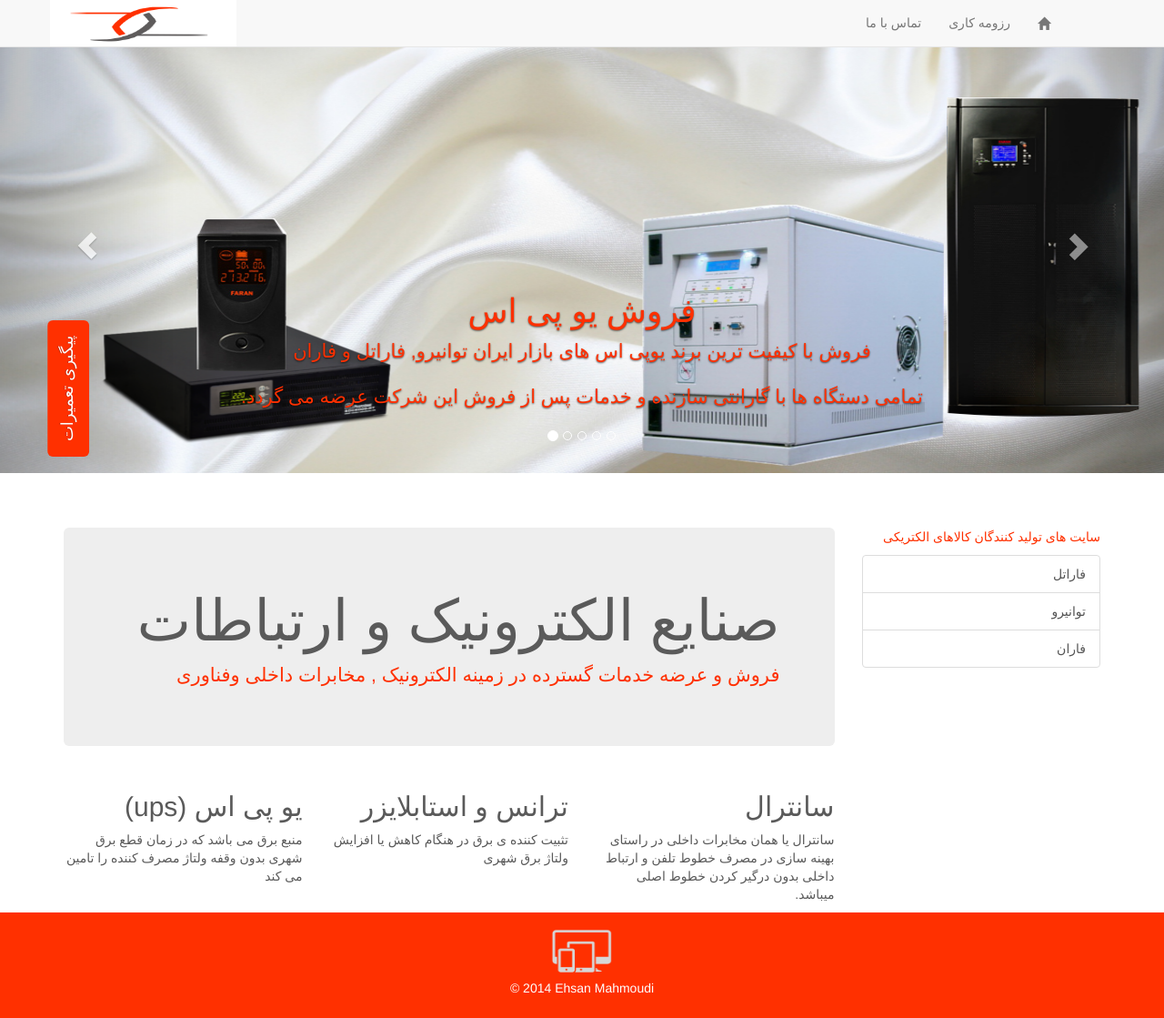
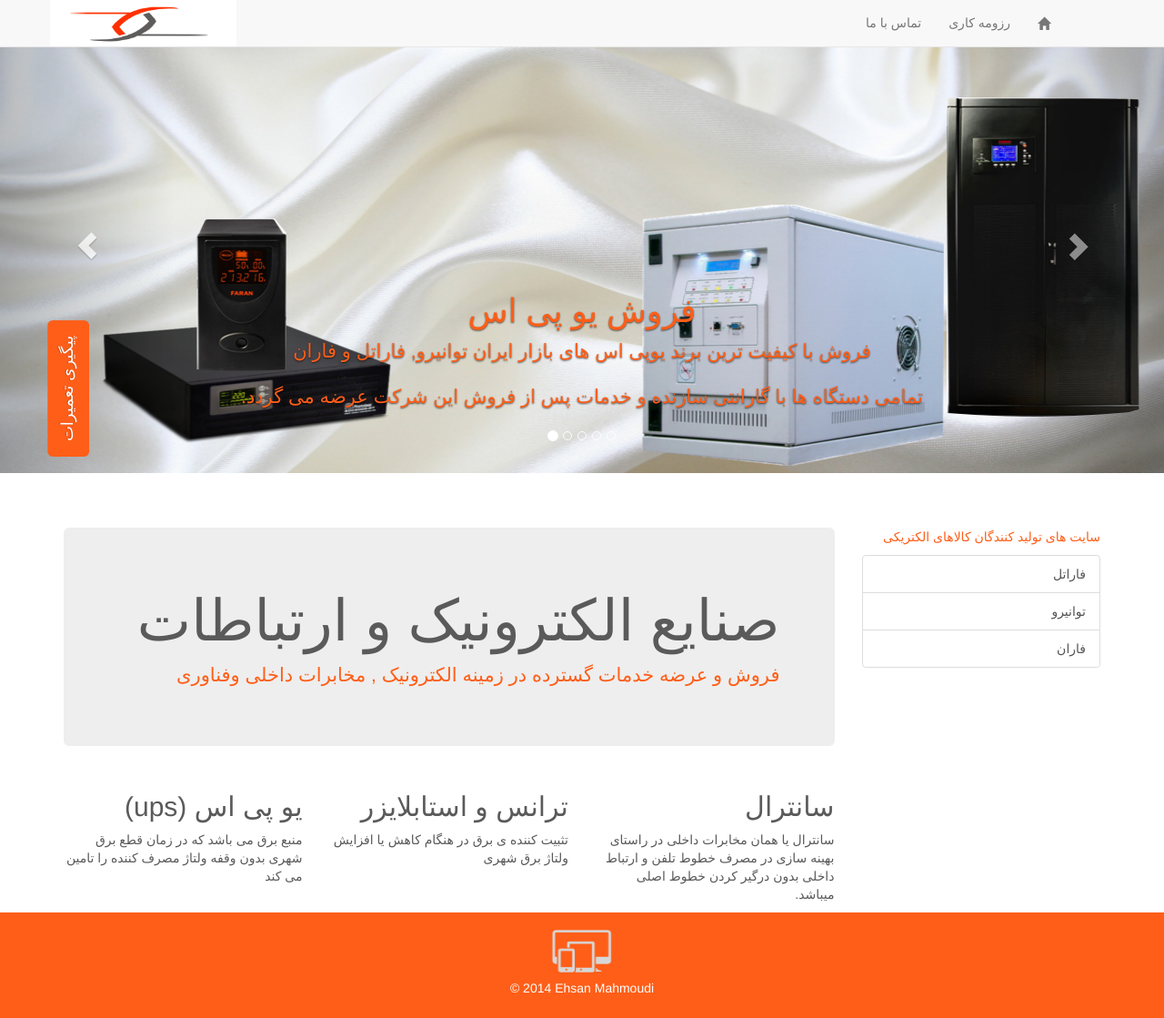
Before and after one commit to abaddon-E/ielecom, a Django app: page / in a window 1280 px wide. Shown: the whole page at 91% size. Run offline with Django 3.2, Linux system fonts and the light colour scheme; parts of the project's set-up code (start-up, migrations or seed data) failed here and were passed over; some libraries are stand-ins or nearby versions.

Commit message:
orange changed

```diff
--- a/static/css/main.css
+++ b/static/css/main.css
@@ -191,7 +191,7 @@ footer {
   width: 100%;
   height: auto;
   padding: 1% 0 1% 0;
-  background: #ff3000;
+  background: #ff5e18;
   color: #ffffff;
   direction: ltr;
   text-align: center;
@@ -214,12 +214,12 @@ footer img {
     writing-mode: lr-tb;
 }
 .orange{
-    color: #ff3000;
+    color: #ff5e18;
 }
 .btn-orange{
   color: #ffffff;
   text-shadow: 0 -1px 0 rgba(0, 0, 0, 0.25);
-  background-color: #ff3000;
+  background-color: #ff5e18;
 }
 .btn-orange:hover{
     background-color: #ff5000;
@@ -230,7 +230,7 @@ footer img {
     padding-bottom: 3%;
 }
 .about h3{
-     color: #ff3000;
+     color: #ff5e18;
 }
 .about p{
     padding-right: 2%;
```
